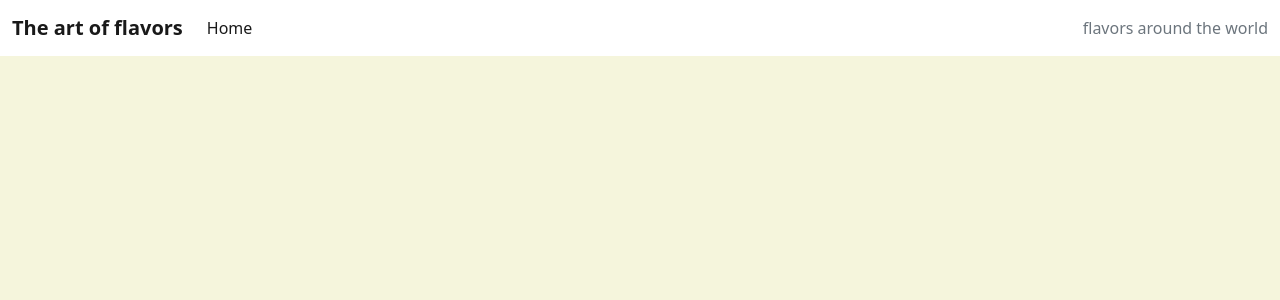
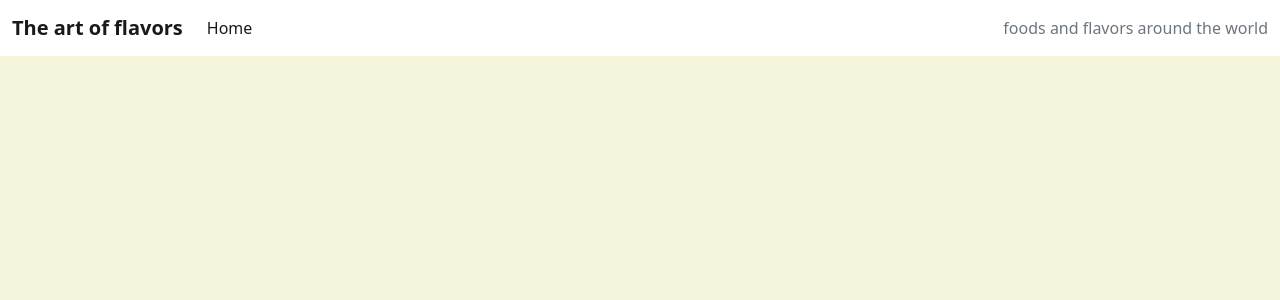
Before and after one commit to qnessa/THE-ART-OF-FLAVORS, a Django app: page / in a window 1280 px wide. Shown: the top 300 px of the page. Run offline with Django 4.2, Linux system fonts and the light colour scheme; data that the repository does not hold is empty.

Commit message:
Changed navigation bar text to foods and flavors around the world

```diff
--- a/templates/base.html
+++ b/templates/base.html
@@ -42,7 +42,7 @@
 
                 </ul>
                 <span class="navbar-text text-muted">
-                    flavors around the world
+                    foods and flavors around the world
                 </span>
             </div>
         </div>
```
